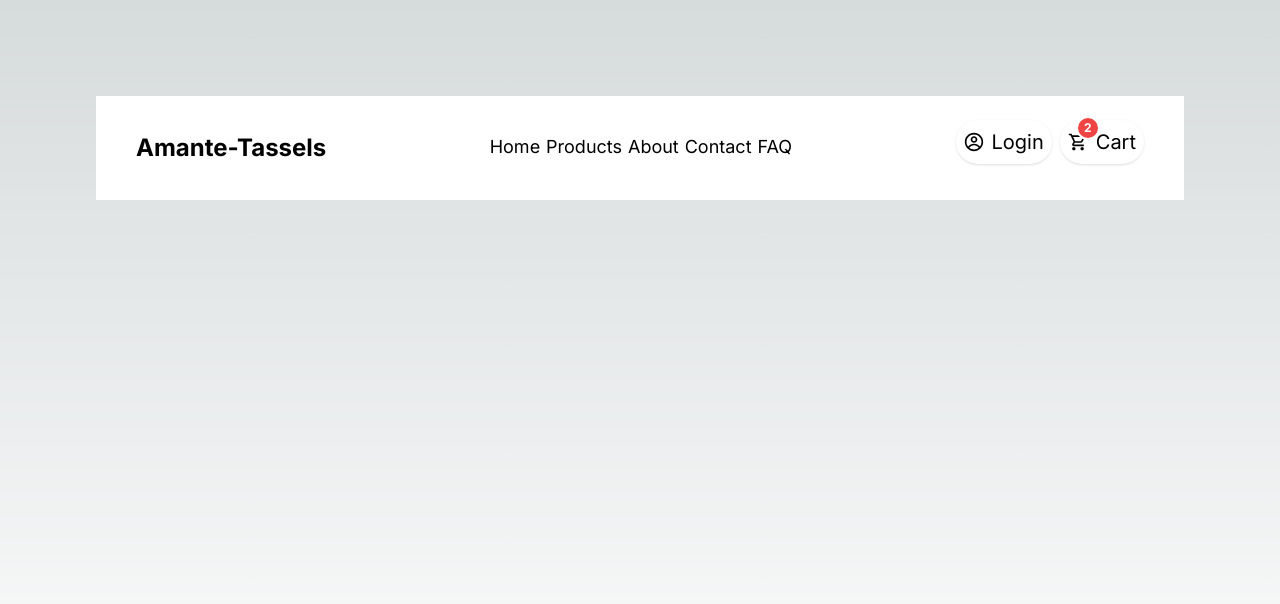
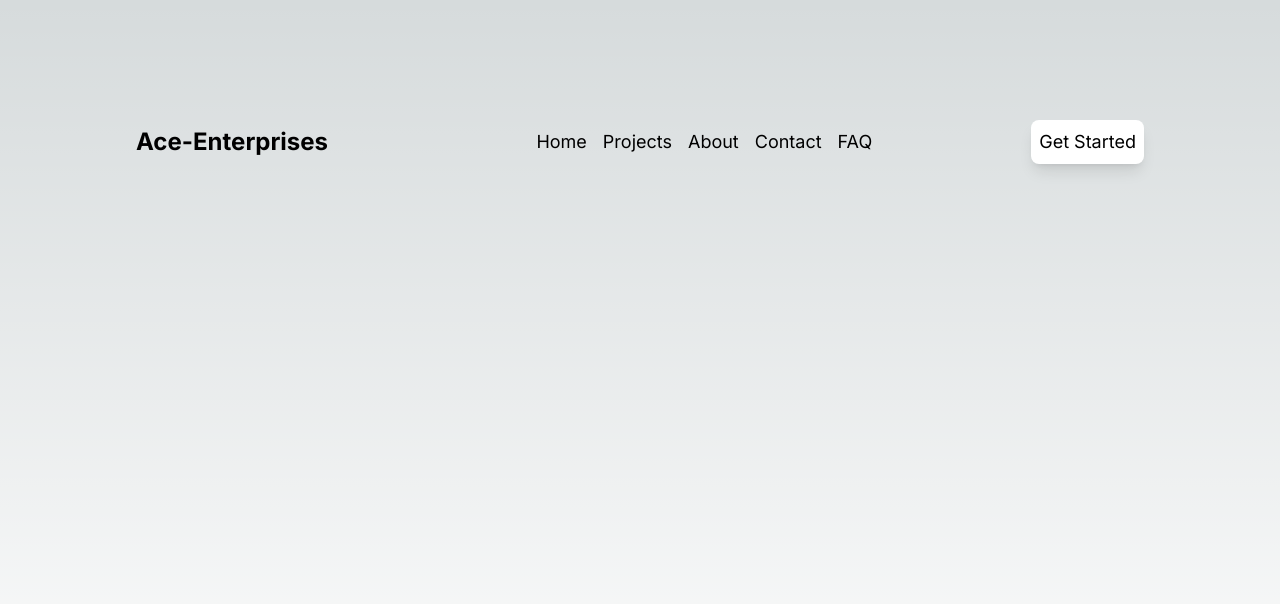
Before and after one commit to rohitbedwal9/ace-enterprises, a Next.js app: page / in a window 1280 px wide. Shown: the top 604 px of the page. Built offline with nearby package versions, Linux system fonts and the light colour scheme.

Commit message:
added Navbar Component and 404 and loading pages

```diff
--- a/src/app/layout.js
+++ b/src/app/layout.js
@@ -4,8 +4,8 @@ import "./globals.css";
 const inter = Inter({ subsets: ["latin"] });
 
 export const metadata = {
-  title: "Create Next App",
-  description: "Generated by create next app",
+  title: "Ace-Enterprises",
+  description: "Created by Binary-Bridge",
 };
 
 export default function RootLayout({ children }) {
--- /dev/null
+++ b/src/app/loading.js
@@ -0,0 +1,8 @@
+export default function Loading() {
+  return (
+    <div className="flex flex-col justify-center items-center min-h-screen w-full">
+      <div className="animate-spin rounded-full h-20 w-20 sm:h-28 sm:w-28 border-t-2 border-b-2 border-gray-900"></div>
+      <div className="text-xl sm:text-2xl font-semibold sm:font-bold text-gray-900">Loading...</div>
+    </div>
+  );
+}
--- /dev/null
+++ b/src/app/not-found.js
@@ -0,0 +1,12 @@
+export default function Custom404(){
+    return(
+        <>
+            <div className="flex flex-col justify-center gap-2 min-h-screen bg-white dark:bg-gray-900 self-center items-center w-full ">
+                <div className="text-4xl font-bold ">OOPS!</div>
+                <div className="text-xl font-semibold text-gray-500">404 - Page Not Found</div>
+                <div className="text-lg  w-[50%] text-center">The page you are looking for might have been removed had its name changed or is temporarily unavailable.</div>
+                <div className="text-lg  w-[50%] text-center">Please try to <a href="/" className="text-blue-500">go back</a> or <a href="/" className="text-blue-500">return to the homepage</a></div>
+            </div>
+        </>
+    )
+}
--- a/src/components/navbar/index.js
+++ b/src/components/navbar/index.js
@@ -1,7 +1,5 @@
 "use client";
 import Link from "next/link";
-import { CgProfile } from "react-icons/cg";
-import { MdOutlineShoppingCart } from "react-icons/md";
 import { useState } from "react";
 import { GiHamburgerMenu } from "react-icons/gi";
 import { CgClose } from "react-icons/cg";
@@ -10,65 +8,51 @@ export const Navbar = () => {
     const [showMe, setShowMe] = useState(false);
     const toggle = () => {
         setShowMe(!showMe);
-
     }
     return (
         <>
-            <div style={{
-                display: showMe ? "block" : "none",
-                position: "fixed",
-                top: "0",
-                left: "0",
-                width: "100%",
-                height: "100%",
-                backgroundColor: "white",
-
-            }}>
-                <div className='flex flex-col h-full  w-[100%] pl-12 pr-20 mt-6 gap-6 text-lg absolute top-0 bg-red z-10 font-semibold rounded-xl shadow-xl'>
-                <div ><button className='sm:hidden' title='Toggle Menu' onClick={toggle}>
-                <CgClose size={25}/>
-                    </button>
+            <div style={{display:showMe?"block":"none",
+            }}className="h-screen w-full dark:bg-gray-900 bg-gray" >
+                <div className='flex flex-col h-max py-10 pl-[4rem] pr-20 pt-6 gap-6 text-lg font-semibold'>
+                    <div >
+                        <button className='sm:hidden' title='Toggle Menu' onClick={toggle}>
+                        <CgClose size={25}/>
+                        </button>
                     </div>
-                    <div className=' w-max font-bold pb-2 border-b-2 border-black text-xl bg-white p-2 rounded-lg text-black '>
-                       Amante-Tassels
+                    <div className='w-max pb-2 border-b-2  text-xl  p-2 rounded-lg  bg-white text-black'>
+                        Ace-Enterprises
                     </div>
-                    <a href='/' className=' border-b-2 border-gray-600 w-max'>Home</a>
-                    <a href='/products' className='border-b-2 border-black w-max'>Product</a>
-                    <a href='/about' className='border-b-2 border-black w-max'>About</a>
-                    <a href='/contact' className='border-b-2 border-black w-max'>Contact</a>
-                    <a href='/faq' className='border-b-2 border-black w-max'>FAQ</a>
+                    <Link href='/' className=' border-b-2 border-black dark:border-white w-max dark:hover:text-gray-300 hover:text-gray-700'>Home</Link>
+                    <Link href='/products' className='border-b-2 border-black dark:border-white w-max dark:hover:text-gray-300 hover:text-gray-700'>Projects</Link>
+                    <Link href='/about' className='border-b-2 border-black dark:border-white w-max dark:hover:text-gray-300 hover:text-gray-700'>About</Link>
+                    <Link href='/contact' className='border-b-2 border-black dark:border-white w-max dark:hover:text-gray-300 hover:text-gray-700'>Contact</Link>
+                    <Link href='/faq' className='border-b-2 border-black dark:border-white w-max dark:hover:text-gray-300 hover:text-gray-700 '>FAQ</Link>
                 </div>
             </div>
             <div style={{
-                display: showMe ? "none" : "flex"}} className="navbar flex bg-white justify-around sm:justify-between  items-center w-full pt-5 sm:px-10 sm:py-6 sticky top-0 " >
+                display: showMe ? "none" : "flex"}} className="navbar flex bg-transparent justify-around sm:justify-between items-center w-full pt-5 sm:px-10 sm:py-6  " >
                 <div className="sm:hidden">
                     <button title='Toggle Menu' onClick={toggle}>
                         <GiHamburgerMenu size={25}/>
                     </button>
                 </div>
-                <div className="logo hidden sm:block text-xl sm:text-2xl font-bold select-none">
-                    Amante-Tassels
+                <div className="logo hidden sm:block text-xl sm:text-2xl font-bold select-none ">
+                    Ace-Enterprises
                 </div>
                 <div className="hidden sm:flex text-lg w-[30%] justify-between">
-                    <Link href="/" className="border-b-2 border-transparent hover:border-b-black hover:dark:border-b-white hover:font-medium ">Home</Link>
-                    <Link href="/products" className="border-b-2 border-transparent hover:border-b-black hover:dark:border-b-white  hover:font-medium">Products</Link>
-                    <Link href="/about" className="border-b-2 border-transparent hover:border-b-black hover:dark:border-b-white  hover:font-medium">About</Link>
-                    <Link href="/contact" className="border-b-2 border-transparent hover:border-b-black  hover:dark:border-b-white  hover:font-medium">Contact</Link>
-                    <Link href="/faq" className="border-b-2 border-transparent hover:border-b-black  hover:dark:border-b-white   hover:font-medium">FAQ</Link>
+                    <Link href="/" className="bg-transparent hover:bg-white hover:dark:bg-gray-600 px-2 rounded-md focus:opacity-70">Home</Link>
+                    <Link href="/products" className="bg-transparent hover:bg-white hover:dark:bg-gray-600 px-2 rounded-md focus:opacity-70">Projects</Link>
+                    <Link href="/about" className="bg-transparent hover:bg-white hover:dark:bg-gray-600 px-2 rounded-md focus:opacity-70">About</Link>
+                    <Link href="/contact" className="bg-transparent hover:bg-white hover:dark:bg-gray-600 px-2 rounded-md focus:opacity-70">Contact</Link>
+                    <Link href="/faq" className="bg-transparent hover:bg-white hover:dark:bg-gray-600 px-2 rounded-md focus:opacity-70">FAQ</Link>
                 </div>
-                <div className="flex mb-3 items-center gap-2">
-                    <Link href="/login" className="flex items-center sm:text-xl  gap-2 p-2 rounded-3xl bg-white dark:text-black dark:border-gray-700 shadow hover:opacity-80 ">
-                        <span><CgProfile /></span>
-                        <span>Login</span>
-                    </Link>
-                    <Link href="/cart" className="flex  items-center sm:text-xl gap-2 p-2 rounded-3xl bg-white dark:text-black  dark:border-gray-700 shadow hover:opacity-80">
-                        <span className="relative"><MdOutlineShoppingCart />
-                            <div className="absolute inline-flex items-center justify-center w-6 h-6 text-xs font-bold text-white bg-red-500 border-2 border-white rounded-full -top-4 -end-3 dark:border-gray-900">2</div>
-                        </span>
-                        <span>Cart</span>
+                <div>
+                    <Link href="/login" className="flex gap-2 items-center bg-white dark:text-black hover:opacity-80 p-2 rounded-lg text-lg shadow-lg ">
+                        <span>Get Started</span>
                     </Link>
                 </div>
             </div>
+
         </>
     );
 }
```
